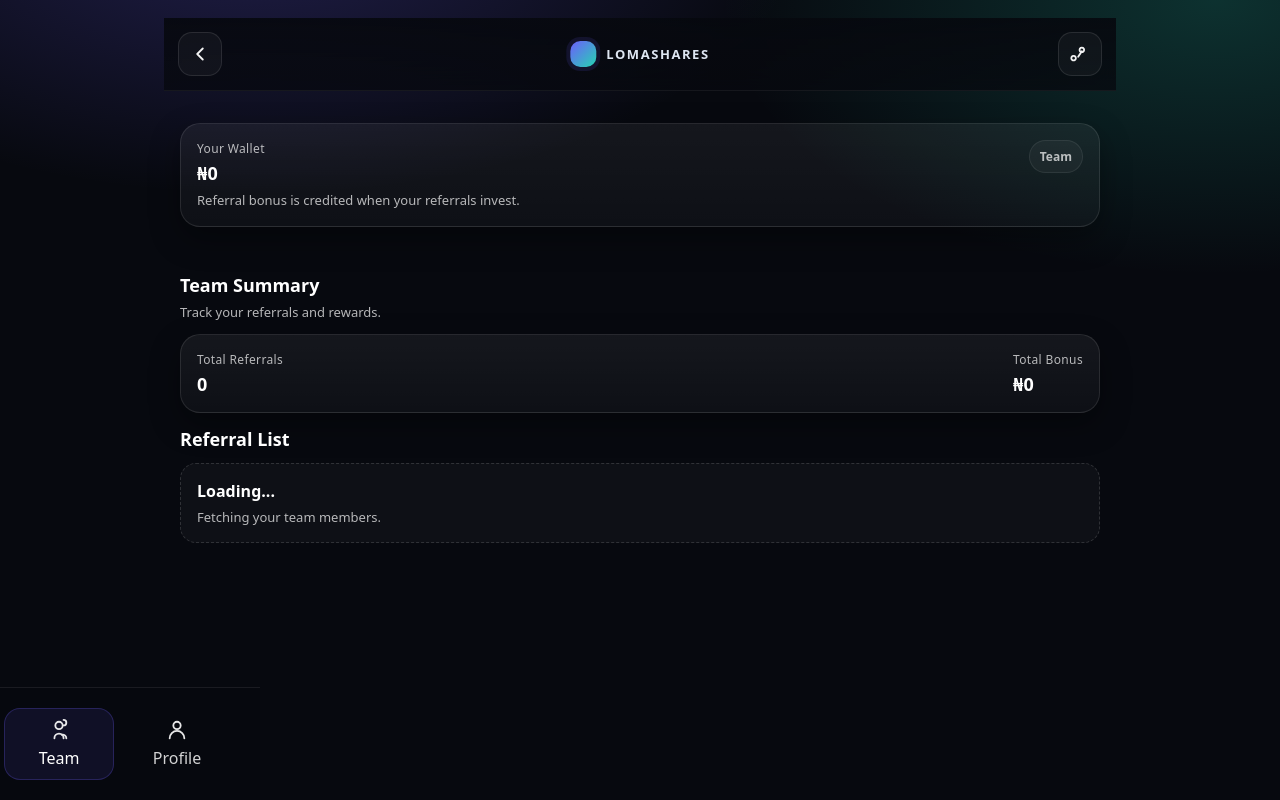
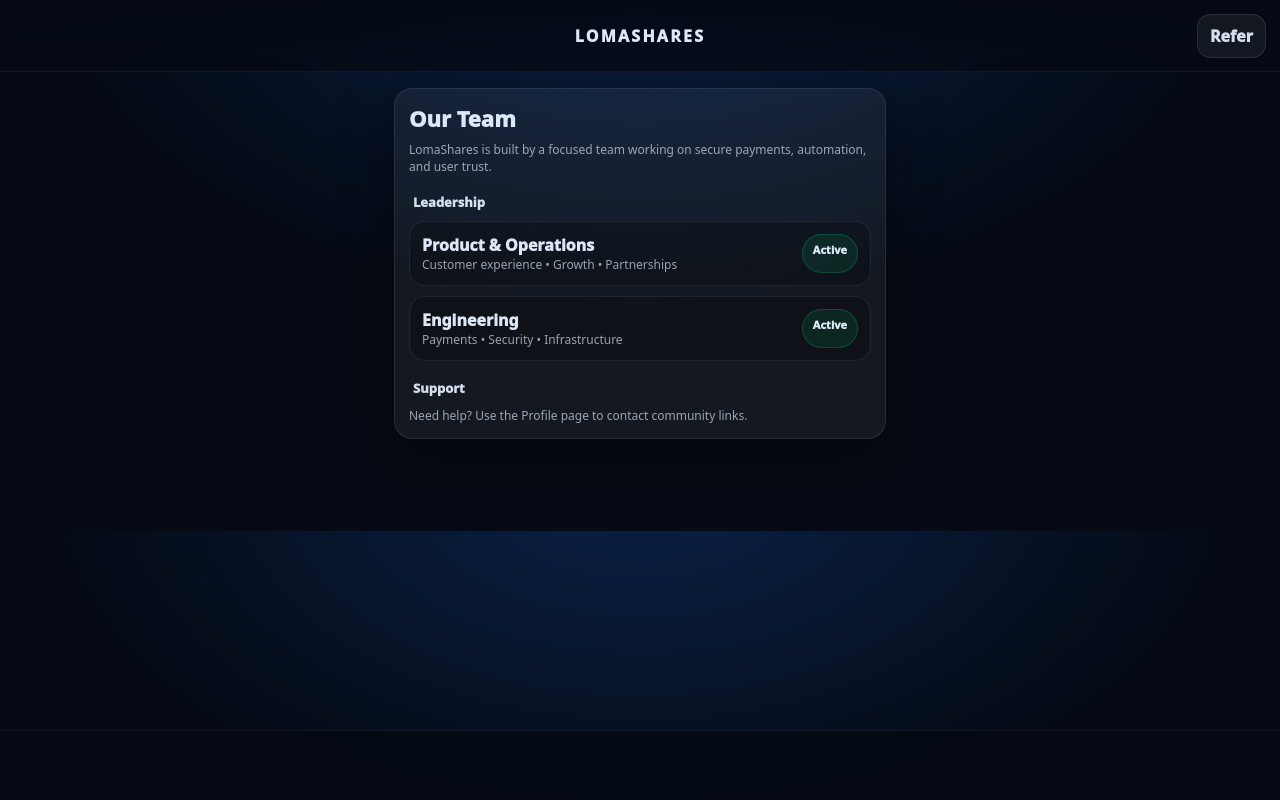
Before and after one commit to nifelux/lomashares-v3, a plain HTML site: page team.html in a window 1280 px wide. Drawn offline with nearby package versions, Linux system fonts and the light colour scheme; a script that the page names is missing.

Commit message:
Update team.html

```diff
--- a/team.html
+++ b/team.html
@@ -1,127 +1,62 @@
-<!DOCTYPE html>
+<!doctype html>
 <html lang="en">
 <head>
-  <meta charset="utf-8" />
-  <meta name="viewport" content="width=device-width,initial-scale=1" />
+  <meta charset="utf-8"/>
+  <meta name="viewport" content="width=device-width,initial-scale=1"/>
   <title>LomaShares • Team</title>
-  <link rel="stylesheet" href="styles.css" />
+  <link rel="stylesheet" href="style.css"/>
 </head>
 <body>
-  <div class="app">
+  <div id="notice"></div>
 
-    <!-- Header -->
-    <header class="header">
-      <div class="header-inner">
-        <div class="header-left">
-          <a class="icon-btn" href="dashboard.html" aria-label="Back">
-            <svg class="navicon" viewBox="0 0 24 24" fill="none">
-              <path d="M15 18l-6-6 6-6" stroke="white" stroke-width="2" stroke-linecap="round" stroke-linejoin="round"/>
-            </svg>
-          </a>
-        </div>
+  <header class="topbar">
+    <div class="brand">LOMASHARES</div>
+    <div class="right">
+      <a class="btn ghost" style="padding:10px 12px" href="refer.html">Refer</a>
+    </div>
+  </header>
 
-        <div class="brand">
-          <div class="brand-badge"></div>
-          <div class="brand-name">LOMASHARES</div>
-        </div>
-
-        <div class="header-right">
-          <a class="icon-btn" href="refer.html" aria-label="Refer">
-            <svg class="navicon" viewBox="0 0 24 24" fill="none">
-              <path d="M14 9l-4 6" stroke="white" stroke-width="2" stroke-linecap="round"/>
-              <path d="M16.5 7.5a2.5 2.5 0 1 0 0 .01" stroke="white" stroke-width="2" stroke-linecap="round"/>
-              <path d="M7.5 16.5a2.5 2.5 0 1 0 0 .01" stroke="white" stroke-width="2" stroke-linecap="round"/>
-            </svg>
-          </a>
-        </div>
-      </div>
-    </header>
-
-    <section class="section">
-      <div class="card">
-        <div class="kpi">
-          <div>
-            <div class="label">Your Wallet</div>
-            <div class="value" id="walletBalance">₦0</div>
-            <div class="sub" style="margin-top:6px">Referral bonus is credited when your referrals invest.</div>
-          </div>
-          <div class="pill">Team</div>
-        </div>
-      </div>
-    </section>
-
-    <section class="section">
-      <div class="h1">Team Summary</div>
-      <div class="sub">Track your referrals and rewards.</div>
-
-      <div class="card" style="margin-top:12px">
-        <div class="kpi">
-          <div>
-            <div class="label">Total Referrals</div>
-            <div class="value" id="teamTotal">0</div>
-          </div>
-          <div>
-            <div class="label">Total Bonus</div>
-            <div class="value" id="teamBonus">₦0</div>
-          </div>
-        </div>
+  <main class="page">
+    <div class="panel card">
+      <div class="big">Our Team</div>
+      <div class="muted" style="margin-top:8px">
+        LomaShares is built by a focused team working on secure payments, automation, and user trust.
       </div>
 
-      <div class="h1" style="margin-top:14px">Referral List</div>
-      <div class="list" id="teamList">
-        <div class="empty">
-          <div class="empty-title">Loading...</div>
-          <div class="empty-sub">Fetching your team members.</div>
+      <div class="section-title">Leadership</div>
+      <div class="item">
+        <div>
+          <div style="font-weight:950">Product & Operations</div>
+          <div class="muted">Customer experience • Growth • Partnerships</div>
         </div>
+        <div class="badge success">Active</div>
       </div>
-    </section>
-  </div>
+      <div class="item">
+        <div>
+          <div style="font-weight:950">Engineering</div>
+          <div class="muted">Payments • Security • Infrastructure</div>
+        </div>
+        <div class="badge success">Active</div>
+      </div>
 
-  <!-- Footer -->
+      <div class="section-title">Support</div>
+      <div class="muted">Need help? Use the Profile page to contact community links.</div>
+    </div>
+  </main>
+
   <footer class="footer">
-    <div class="footer-inner">
-      <a class="navbtn" href="dashboard.html">
-        <svg class="navicon" viewBox="0 0 24 24" fill="none">
-          <path d="M3 10.5 12 3l9 7.5V21a1 1 0 0 1-1 1h-5v-7H9v7H4a1 1 0 0 1-1-1V10.5Z" stroke="white" stroke-width="2" stroke-linejoin="round"/>
-        </svg>
-        <div>Home</div>
-      </a>
-
-      <a class="navbtn" href="investment.html">
-        <svg class="navicon" viewBox="0 0 24 24" fill="none">
-          <path d="M4 19V5M4 19h16M8 16V9M12 16V7M16 16v-4" stroke="white" stroke-width="2" stroke-linecap="round"/>
-        </svg>
-        <div>Invest</div>
-      </a>
-
-      <a class="navbtn active" href="team.html">
-        <svg class="navicon" viewBox="0 0 24 24" fill="none">
-          <path d="M17 21a5 5 0 0 0-10 0" stroke="white" stroke-width="2" stroke-linecap="round"/>
-          <path d="M12 11a4 4 0 1 0-4-4 4 4 0 0 0 4 4Z" stroke="white" stroke-width="2"/>
-          <path d="M20 21a4 4 0 0 0-5-3.87" stroke="white" stroke-width="2" stroke-linecap="round"/>
-          <path d="M17 7a3 3 0 1 0 0-6" stroke="white" stroke-width="2" stroke-linecap="round"/>
-        </svg>
-        <div>Team</div>
-      </a>
-
-      <a class="navbtn" href="profile.html">
-        <svg class="navicon" viewBox="0 0 24 24" fill="none">
-          <path d="M20 21a8 8 0 0 0-16 0" stroke="white" stroke-width="2" stroke-linecap="round"/>
-          <path d="M12 11a4 4 0 1 0-4-4 4 4 0 0 0 4 4Z" stroke="white" stroke-width="2"/>
-        </svg>
-        <div>Profile</div>
-      </a>
-    </div>
+    <nav class="nav" id="bottomNav"></nav>
   </footer>
 
-  <div class="toast" id="notice">...</div>
-
-  <!-- Scripts -->
-  <script src="https://cdn.jsdelivr.net/npm/@supabase/supabase-js@2/dist/umd/supabase.min.js"></script>
-  <script src="config.js"></script>
-  <script src="supabase-client.js"></script>
-  <script src="auth-guard.js"></script>
-  <script src="wallet-balance.js"></script>
-  <script src="team.js"></script>
+  <script type="module">
+    import "./config.js"; import "./supabase.js"; import "./ui.js"; import "./auth-guard.js";
+    const { svgHome, svgInvest, svgTeam, svgProfile } = window.LomaUI;
+    document.getElementById("bottomNav").innerHTML = `
+      <a href="dashboard.html">${svgHome()}Home</a>
+      <a href="investment.html">${svgInvest()}Invest</a>
+      <a class="active" href="team.html">${svgTeam()}Team</a>
+      <a href="profile.html">${svgProfile()}Profile</a>
+    `;
+  </script>
 </body>
       </html>
```
